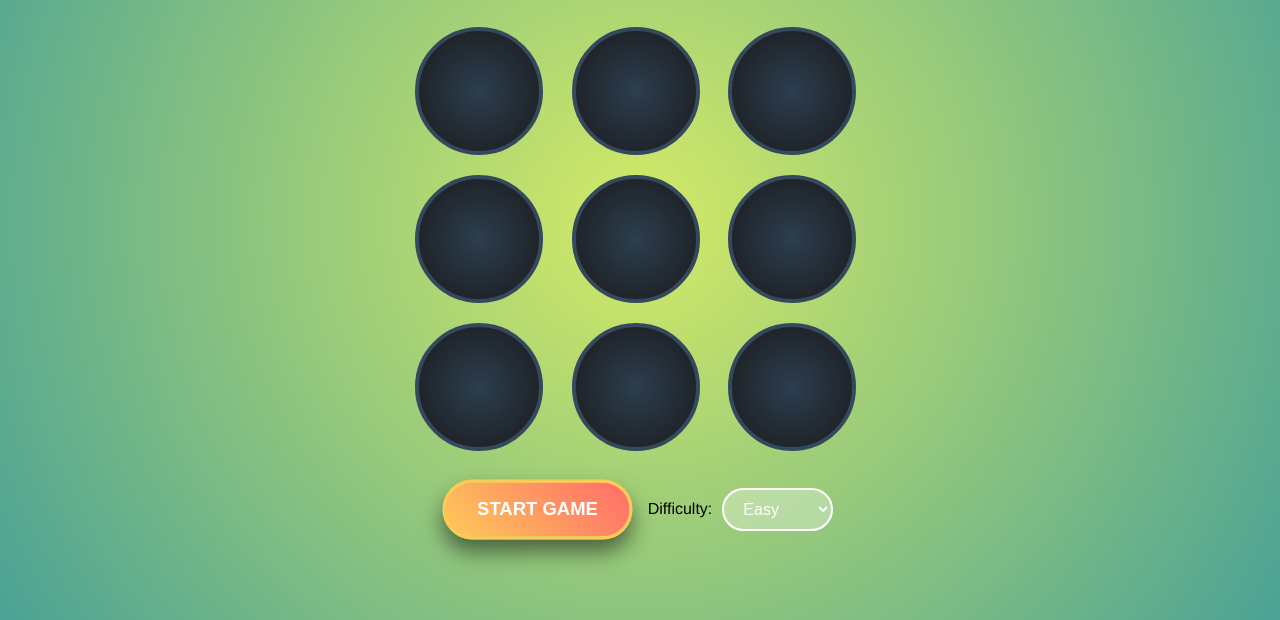
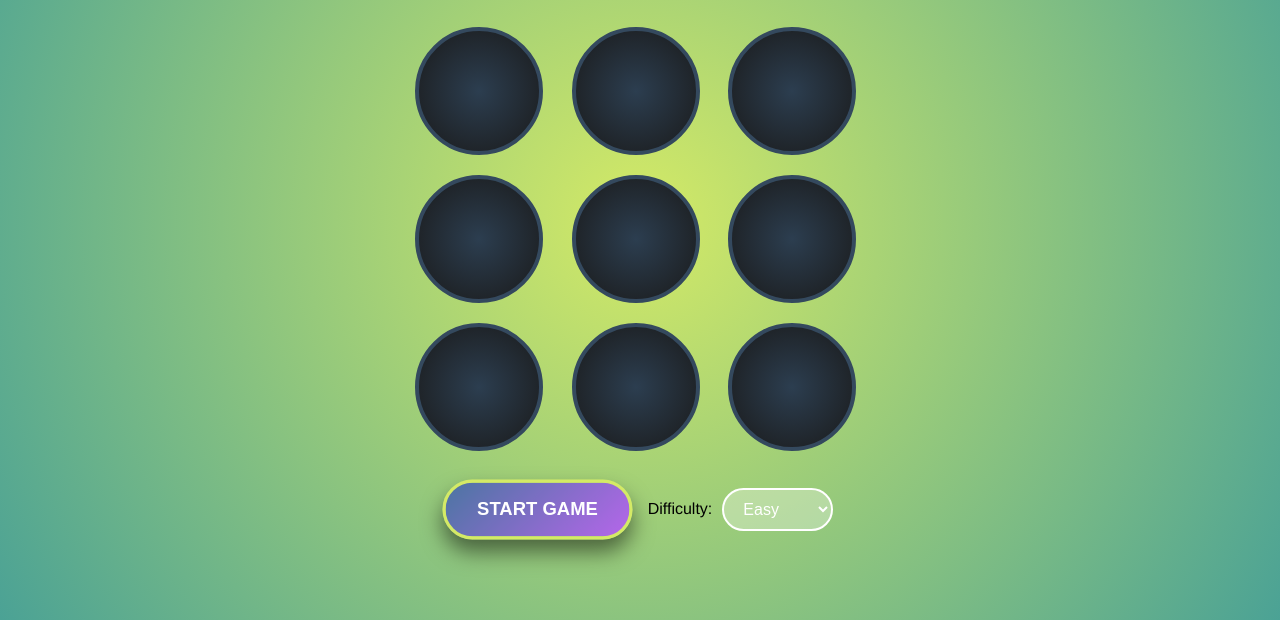
Before and after one commit to Simran-Dhyani/mini-project-, a plain HTML site: page index.html in a window 1280 px wide. In both pictures the pointer is over the button "START GAME". Shown: the part 180-800 px from the top of the page. Drawn offline with Linux system fonts and the light colour scheme.

Commit message:
changed button color

```diff
--- a/styles.css
+++ b/styles.css
@@ -28,13 +28,15 @@
             cursor:pointer;
            }
 
-        .game-info {
+
+       .game-info {
             display: flex;
             justify-content: space-around;
             margin-bottom: 30px;
             gap: 10px;
             font-family:'Franklin Gothic Medium', 'Arial Narrow', Arial, sans-serif;
             cursor: pointer;
+
         }
 
 
@@ -121,7 +123,7 @@
             border-radius: 50px;
             cursor: pointer;
             transition: all 0.3s ease;
-            background: linear-gradient(45deg, #ff6b6b, #feca57);
+            background:  linear-gradient(135deg, #b566ea, #4b75a2);
             color: white;
 
 
@@ -131,8 +133,8 @@
         button:hover {
             transform:scale(1.05);
               box-shadow: 0 12px 20px rgba(0,0,0,0.5);
-            border-color: #feca57;
-            background: linear-gradient(45deg, #feca57, #ff6b6b);
+            border-color: #d4ea66;
+            background:linear-gradient(135deg,#4b75a2 ,#b566ea );
         }
 
         button:active {
```
